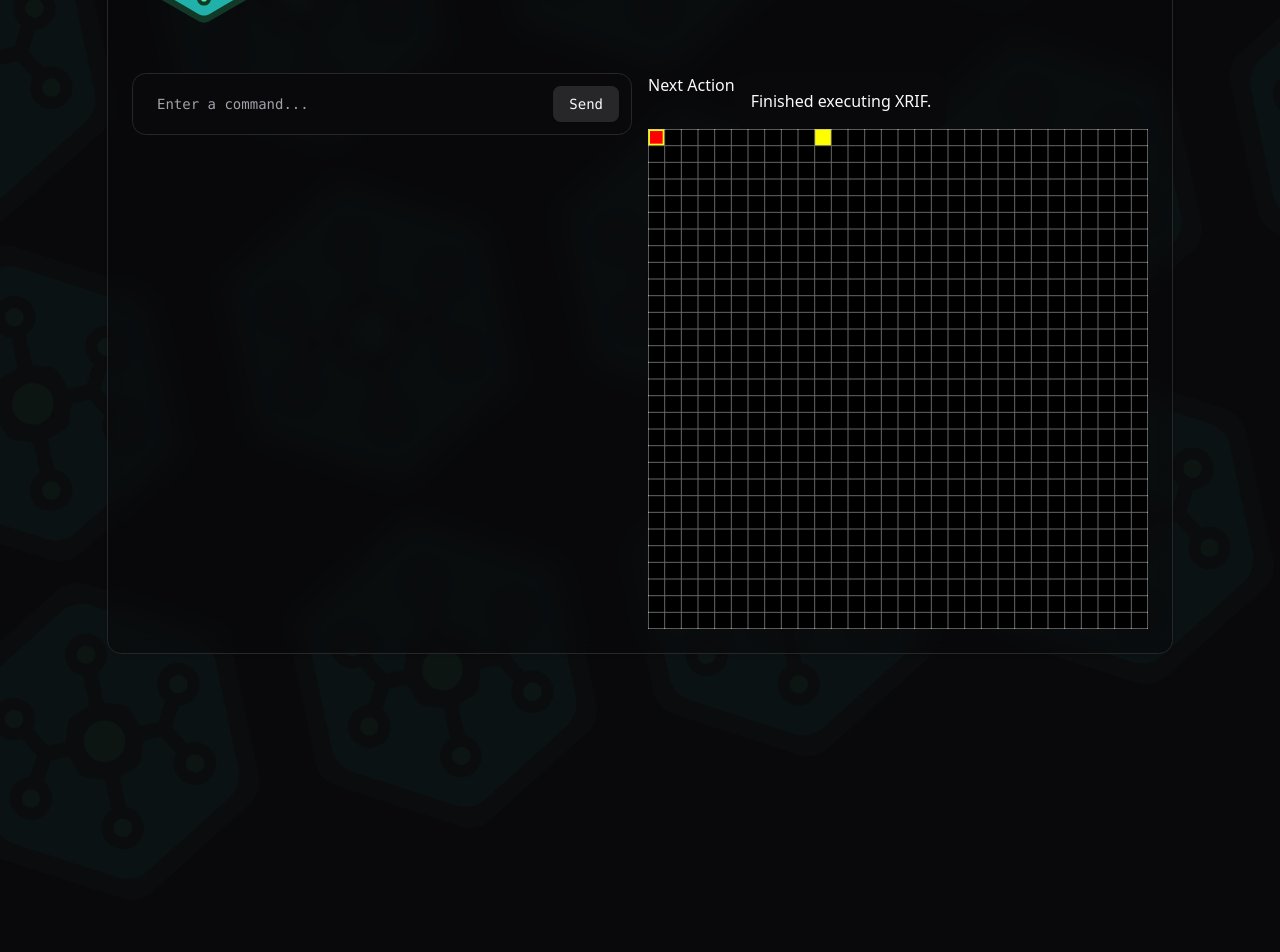
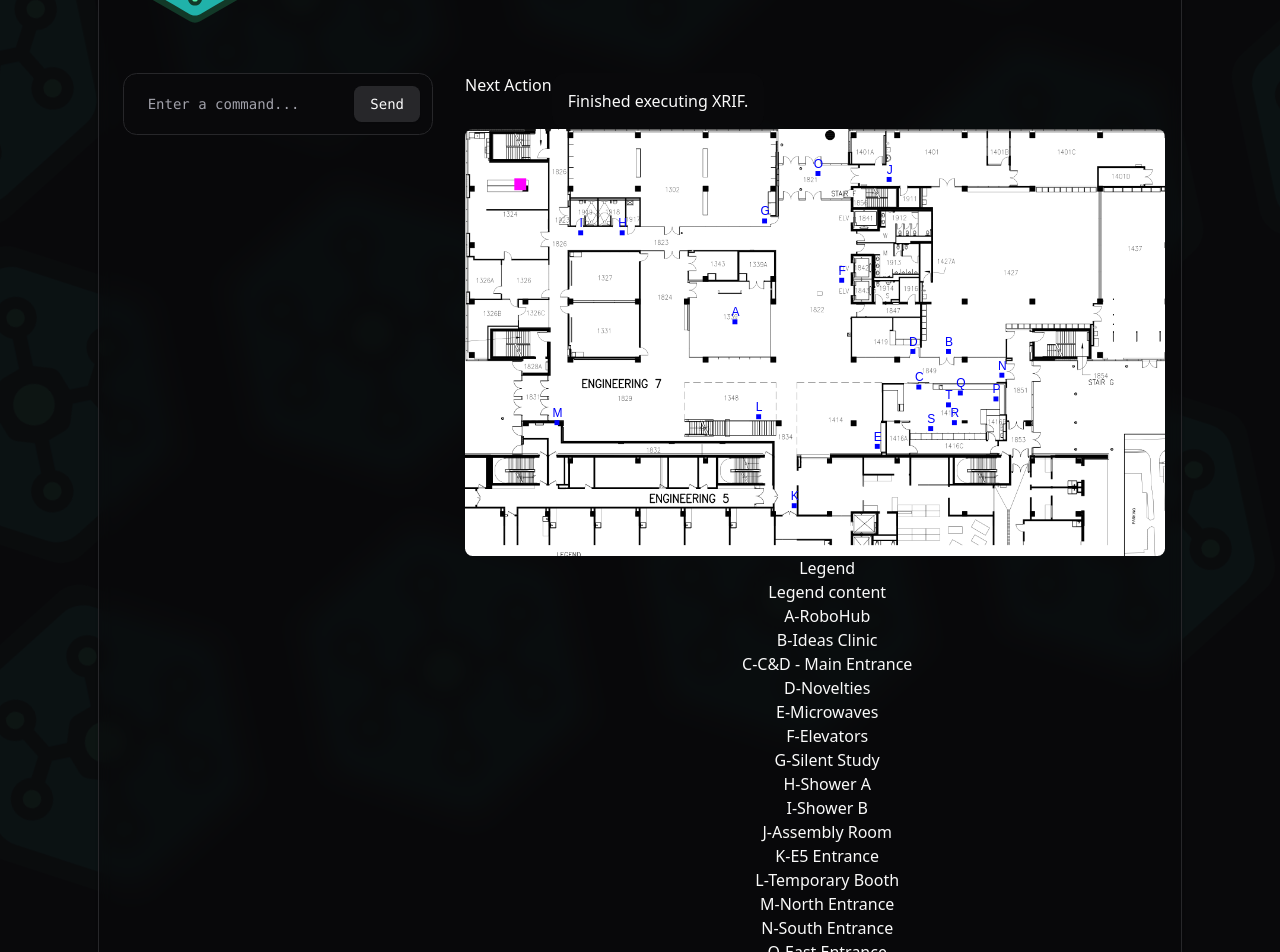
Before and after one commit to OpenXRIF/web, a React (Vite) app: page / in a window 1280 px wide. Shown: the part 160-1112 px from the top of the page. Before the commit the page ends 846 px from the top, so only its background shows below. Built offline with nearby package versions, Linux system fonts and the light colour scheme.

Commit message:
E7 in grid

```diff
--- a/src/App.tsx
+++ b/src/App.tsx
@@ -7,6 +7,12 @@ import { Executor } from "./Executor";
 import GridDrawer from "./GridDrawer";
 import SpeechBubble from "./SpeechBubble";
 import { RobotGrid } from "./RobotGrid";
+import { GRID_X, GRID_Y } from "./E7";
+import { Legend } from "./Legend";
+
+// 3400 x 2200
+// crop -440, -270
+// 148 x 97
 
 export function App() {
   return (
@@ -26,15 +32,18 @@ export function App() {
             </h1>
           </div>
           {/* <p>This is a demo project for OpenXRIF.</p> */}
-          <div className="grid grid-cols-2 gap-4 mt-8">
-            <MessageBox />
+          <div className="grid grid-cols-[30%_70%] gap-8">
+            <div>
+              <MessageBox />
+            </div>
             <div>
               <div className="flex flex-row">
                 <Executor />
                 <SpeechBubble />
               </div>
-              <RobotGrid rows={30} cols={30} />
+              <RobotGrid rows={GRID_Y} cols={GRID_X} />
               {/* <GridDrawer /> */}
+              <Legend />
             </div>
           </div>
         </CardContent>
--- /dev/null
+++ b/src/E7.ts
@@ -0,0 +1,81 @@
+import imagepath from "./E7.png";
+
+const E7_WAYPOINTS: [string, number, number][] = [
+  ["A", 1339, 906],
+  ["B", 2065, 1008],
+  ["C", 1965, 1132],
+  ["D", 1935, 1006],
+  ["E", 1817, 1334],
+  ["F", 1709, 778],
+  ["G", 1443, 572],
+  ["H", 951, 616],
+  ["I", 827, 610],
+  ["J", 1865, 434],
+  ["K", 1535, 1535],
+  ["L", 1425, 1229],
+  ["M", 739, 1250],
+  ["N", 2243, 1083],
+  ["O", 1611, 413],
+  ["P", 2227, 1169],
+  ["Q", 2091, 1157],
+  ["R", 2071, 1247],
+  ["S", 2005, 1277],
+  ["T", 2069, 1199],
+];
+
+export const LEGEND_MAP = new Map([
+  ["A", "RoboHub"],
+  ["B", "Ideas Clinic"],
+  ["C", "C&D - Main Entrance"],
+  ["D", "Novelties"],
+  ["E", "Microwaves"],
+  ["F", "Elevators"],
+  ["G", "Silent Study"],
+  ["H", "Shower A"],
+  ["I", "Shower B"],
+  ["J", "Assembly Room"],
+  ["K", "E5 Entrance"],
+  ["L", "Temporary Booth"],
+  ["M", "North Entrance"],
+  ["N", "South Entrance"],
+  ["O", "East Entrance"],
+  ["P", "C&D - Coffee Area"],
+  ["Q", "C&D - Hot Food Area"],
+  ["R", "C&D - Snack Area"],
+  ["S", "C&D - Cold Drink Area"],
+  ["T", "C&D - Pastry Area"],
+]);
+
+const IMAGE_X = 3400;
+const IMAGE_Y = 2200;
+
+const CROP_LEFT = 440;
+const CROP_TOP = 270;
+
+const CROP_RIGHT = IMAGE_X - 2800;
+const CROP_BOTTOM = IMAGE_Y - 1700;
+
+export const IMAGE_START_X = CROP_LEFT;
+export const IMAGE_START_Y = CROP_TOP;
+export const IMAGE_CROPPED_X = IMAGE_X - CROP_LEFT - CROP_RIGHT;
+export const IMAGE_CROPPED_Y = IMAGE_Y - CROP_TOP - CROP_BOTTOM;
+
+const SCALE = 20;
+
+export const GRID_X = Math.round(IMAGE_CROPPED_X / SCALE);
+export const GRID_Y = Math.round(IMAGE_CROPPED_Y / SCALE);
+
+export const e7_mapped: [string, string][] = E7_WAYPOINTS.map(
+  ([name, x, y]) => [
+    `${Math.round((x - CROP_LEFT) / SCALE)},${Math.round(
+      (y - CROP_TOP) / SCALE
+    )}`,
+    name,
+  ]
+);
+
+export const img = new Image();
+img.onload = () => {
+  console.log("Image loaded");
+};
+img.src = imagepath;
--- /dev/null
+++ b/src/Legend.tsx
@@ -0,0 +1,19 @@
+import { LEGEND_MAP } from "./E7";
+
+export const Legend = () => {
+  const data = LEGEND_MAP;
+
+  return (
+    <div>
+      <h2>Legend</h2>
+      <p>Legend content</p>
+      {data.entries().map(([key, value]) => (
+        <div key={key}>
+          <span>{key}</span>
+          -
+          <span>{value}</span>
+        </div>
+      ))}
+    </div>
+  );
+};
--- a/src/RobotGrid.tsx
+++ b/src/RobotGrid.tsx
@@ -1,4 +1,12 @@
 import { useEffect, useMemo, useRef, useState } from "react";
+import {
+  e7_mapped,
+  IMAGE_CROPPED_X,
+  IMAGE_CROPPED_Y,
+  IMAGE_START_X,
+  IMAGE_START_Y,
+  img,
+} from "./E7";
 
 type Waypoint = {
   name: string;
@@ -16,22 +24,18 @@ type Coordinate = {
   y: number;
 };
 
-const GRID_HEIGHT = 500;
-const GRID_WIDTH = 500;
+const GRID_HEIGHT = 700;
+const GRID_WIDTH = 700;
 
 export const RobotGrid = ({ rows, cols }: RobotGridProps) => {
   const canvasRef = useRef<HTMLCanvasElement>(null);
 
-  const [robotPosition, setRobotPosition] = useState({ x: 0, y: 0 });
+  const [robotPosition, setRobotPosition] = useState({ x: 10, y: 10 });
   const [isDrawing, setIsDrawing] = useState(false);
   const [isRemoving, setIsRemoving] = useState(false);
   const [walls, setDrawnCells] = useState<Set<string>>(new Set());
   const [waypoints, setWaypoints] = useState<Map<string, string>>(
-    new Map([
-      ["0,0", "Start"],
-      ["10,0", "Home"],
-      ["10,0", "10,0"],
-    ])
+    new Map(e7_mapped)
   );
   const [path, setPath] = useState<Coordinate[]>([]);
 
@@ -116,39 +120,72 @@ export const RobotGrid = ({ rows, cols }: RobotGridProps) => {
     const ctx = canvas.getContext("2d");
     if (!ctx) return;
 
-    // Background
-    ctx.fillStyle = "#fff";
-    ctx.fillRect(0, 0, canvas.width, canvas.height);
-    ctx.fillStyle = "#666";
-    ctx.fillRect(0.5, 0.5, canvas.width - 1, canvas.height - 1);
+    // // Background
+    // ctx.fillStyle = "#fff";
+    // ctx.fillRect(0, 0, canvas.width, canvas.height);
+    // ctx.fillStyle = "#666";
+    // ctx.fillRect(0.5, 0.5, canvas.width - 1, canvas.height - 1);
+
+    ctx.font = "12px Arial";
+    ctx.textAlign = "center";
+    ctx.textBaseline = "bottom";
+
+    ctx.drawImage(
+      img,
+      IMAGE_START_X,
+      IMAGE_START_Y,
+      IMAGE_CROPPED_X,
+      IMAGE_CROPPED_Y,
+      0,
+      0,
+      canvas.width,
+      canvas.height
+    );
 
     // Draw grid
     for (let y = 0; y < rows; y++) {
       for (let x = 0; x < cols; x++) {
         // Select color based on cell type
-        ctx.fillStyle = "#000"; // background color
-        if (waypoints.has(`${x},${y}`)) {
-          ctx.fillStyle = "#ff0"; // Highlight path cells
+        const waypoint = waypoints.get(`${x},${y}`);
+        if (waypoint) {
+          ctx.fillStyle = "#00F"; // Highlight path cells
+          ctx.fillRect(
+            x * squareSize + 0.5,
+            y * squareSize + 0.5,
+            squareSize - 1,
+            squareSize - 1
+          );
+          ctx.fillText(
+            waypoint,
+            x * squareSize + 0.5 + 0.5 * squareSize,
+            y * squareSize
+          );
         } else if (pathSet.has(`${x},${y}`)) {
-          ctx.fillStyle = "#00f"; // Highlight path cells
+          ctx.fillStyle = "#0F0"; // Highlight path cells
+          ctx.fillRect(
+            x * squareSize + 0.5,
+            y * squareSize + 0.5,
+            squareSize - 1,
+            squareSize - 1
+          );
         } else if (walls.has(`${x},${y}`)) {
-          ctx.fillStyle = "#fff"; // Highlight drawn cells
+          ctx.fillStyle = "#F00"; // Highlight drawn cells
+          ctx.fillRect(
+            x * squareSize + 0.5,
+            y * squareSize + 0.5,
+            squareSize - 1,
+            squareSize - 1
+          );
         }
 
-        ctx.fillRect(
-          x * squareSize + 0.5,
-          y * squareSize + 0.5,
-          squareSize - 1,
-          squareSize - 1
-        );
-
         if (y === robotPosition.y && x === robotPosition.x) {
-          ctx.fillStyle = "#f00"; // Highlight robot position
+          console.log("Drawing robot");
+          ctx.fillStyle = "#F0F"; // Highlight robot position
           ctx.fillRect(
-            x * squareSize + 2,
-            y * squareSize + 2,
-            squareSize - 4,
-            squareSize - 4
+            x * (squareSize - 1),
+            y * (squareSize - 1),
+            squareSize * 2,
+            squareSize * 2
           );
         }
       }
@@ -162,6 +199,8 @@ export const RobotGrid = ({ rows, cols }: RobotGridProps) => {
       onMouseMove={handleMouseMove}
       onMouseUp={handleMouseUp}
       onMouseLeave={handleMouseUp} // Stop drawing if the mouse leaves the canvas
+      className="rounded-md"
     />
+    // <img src={imagepath} alt="E7" className="w-full h-auto" />
   );
 };
--- a/src/components/HighlightedLines.tsx
+++ b/src/components/HighlightedLines.tsx
@@ -9,22 +9,39 @@ type HighlightedTextareaProps = {
 const HighlightedTextarea = ({
   start,
   end,
-  text,
+  text = "",
 }: HighlightedTextareaProps) => {
-  //   const [text, setText] = useState("");
-  const textAreaRef = useRef(null);
-  const highlightRef = useRef(null);
+  const textAreaRef = useRef<HTMLTextAreaElement | null>(null);
+  const highlightRef = useRef<HTMLDivElement | null>(null);
 
   const handleScroll = () => {
-    highlightRef.current.scrollTop = textAreaRef.current.scrollTop;
+    if (highlightRef.current && textAreaRef.current) {
+      highlightRef.current.scrollTop = textAreaRef.current.scrollTop;
+    }
   };
 
   useEffect(() => {
-    textAreaRef.current.addEventListener("scroll", handleScroll);
+    if (textAreaRef.current) {
+      textAreaRef.current.addEventListener("scroll", handleScroll);
+    }
     return () => {
       textAreaRef?.current?.removeEventListener("scroll", handleScroll);
     };
   }, []);
+
+  useEffect(() => {
+    if (highlightRef.current && start !== undefined && end !== undefined) {
+      const lines = text.split("\n");
+      const lineHeight = parseFloat(
+        getComputedStyle(highlightRef.current).lineHeight || "1.5"
+      );
+      const scrollToPosition = Math.max(0, start * lineHeight);
+      highlightRef.current.scrollTop = scrollToPosition;
+      if (textAreaRef.current) {
+        textAreaRef.current.scrollTop = scrollToPosition;
+      }
+    }
+  }, [start, end, text]);
 
   const renderHighlightedText = () => {
     return text.split("\n").map((line, index) => (
```
Also changed, not shown: src/E7.png (added).
